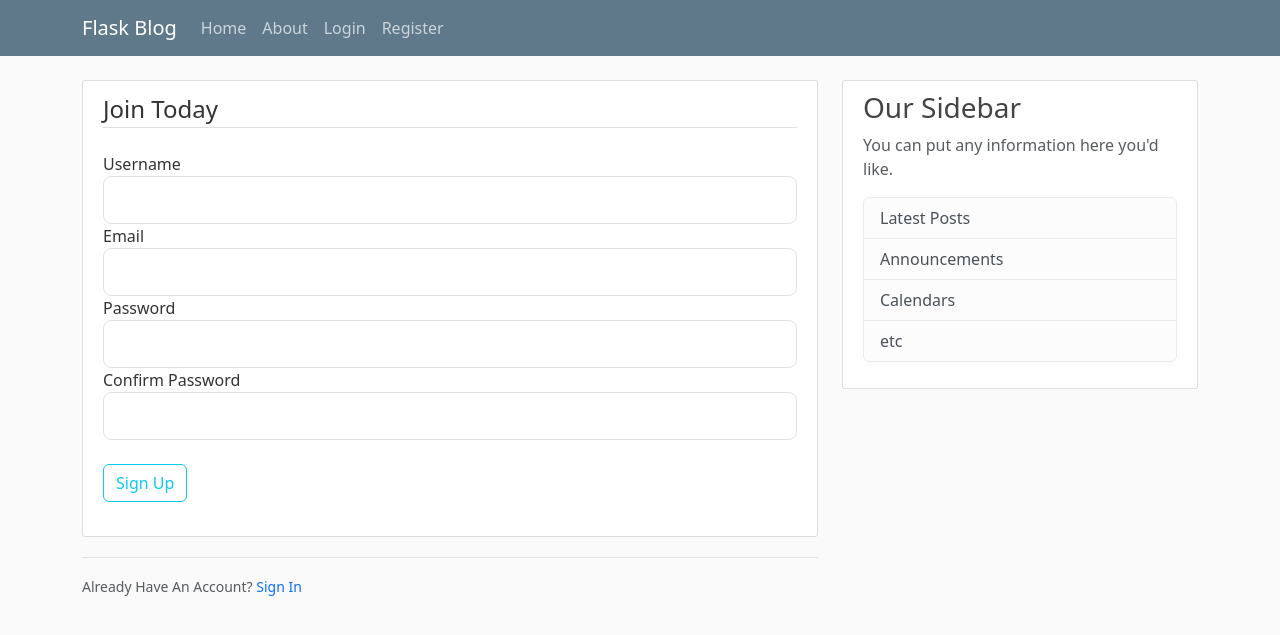
After one commit to Ussf-nassrallah/flask_blog, a Flask app: page /register in a window 1280 px wide. The commit adds this page. Shown: the top 635 px of the page. Run offline with Flask 3, Linux system fonts and the light colour scheme; some libraries are stand-ins or nearby versions.

Commit message:
Forms and User Input

```diff
--- a/app.py
+++ b/app.py
@@ -1,5 +1,8 @@
-from flask import Flask, render_template, url_for
+from flask import Flask, render_template, url_for, flash, redirect
+from forms import RegistrationForm, LoginForm
 app = Flask(__name__)
+
+app.config['SECRET_KEY'] = '6dc4a7059cf17118fafe84a7815dc063'
 
 posts = [
 	{
@@ -22,15 +25,36 @@ posts = [
 	}
 ]
 
-# home page
 @app.route("/")
 def home():
 	return render_template('home.html', posts=posts)
 
-# about page
 @app.route("/about")
 def about():
 	return render_template('about.html', title='about')
 
+@app.route("/register", methods=['GET', 'POST'])
+def register():
+	form = RegistrationForm()
+
+	if form.validate_on_submit():
+		flash(f'Account created for {form.username.data}!', 'success')
+		return redirect(url_for('home'))
+
+	return render_template('register.html', title='register', form=form)
+
+@app.route("/login", methods=['GET', 'POST'])
+def login():
+	form = LoginForm()
+
+	if form.validate_on_submit():
+		if form.email.data == 'admin@blog.com' and form.password.data == 'password':
+			flash('You have been logged in!', 'success')
+			return redirect(url_for('home'))
+		else:
+			flash('Login Unsuccessful. Please check email and password', 'danger')
+
+	return render_template('login.html', title='login', form=form)
+
 if __name__ == '__main__':
 	app.run(debug=True)
--- /dev/null
+++ b/forms.py
@@ -0,0 +1,28 @@
+""" Authentication Model """
+
+from flask_wtf import FlaskForm
+from wtforms import StringField, PasswordField, SubmitField, BooleanField
+from wtforms.validators import DataRequired, Length, Email, EqualTo
+
+
+class RegistrationForm(FlaskForm):
+  """ RegistrationForm Class that let's user for creating a new account """
+  username = StringField('Username',
+                         validators=[DataRequired(), Length(min=5, max=20)])
+  email = StringField('Email',
+                      validators=[DataRequired(), Email()])
+  password = PasswordField('Password',
+                           validators=[DataRequired()])
+  confirm_password = PasswordField('Confirm Password',
+                           validators=[DataRequired(), EqualTo('password')])
+  submit = SubmitField('Sign Up')
+
+
+class LoginForm(FlaskForm):
+  """ LoginForm Class that let's user to access to thir account """
+  email = StringField('Email',
+                      validators=[DataRequired(), Email()])
+  password = PasswordField('Password',
+                           validators=[DataRequired()])
+  remember = BooleanField('Remember Me')
+  submit = SubmitField('Login')
--- a/templates/layout.html
+++ b/templates/layout.html
@@ -21,13 +21,13 @@
 				</button>
 				<div class="collapse navbar-collapse" id="navbarToggle">
 					<div class="navbar-nav mr-auto">
-						<a class="nav-item nav-link" href="/">Home</a>
-						<a class="nav-item nav-link" href="/about">About</a>
+						<a class="nav-item nav-link" href="{{ url_for('home') }}">Home</a>
+						<a class="nav-item nav-link" href="{{ url_for('about') }}">About</a>
 					</div>
 					<!-- Navbar Right Side -->
 					<div class="navbar-nav">
-						<a class="nav-item nav-link" href="/login">Login</a>
-						<a class="nav-item nav-link" href="/register">Register</a>
+						<a class="nav-item nav-link" href="{{ url_for('login') }}">Login</a>
+						<a class="nav-item nav-link" href="{{ url_for('register') }}">Register</a>
 					</div>
 				</div>
 			</div>
@@ -36,6 +36,17 @@
 	<main role="main" class="container">
 		<div class="row">
 			<div class="col-md-8">
+
+				{% with messages = get_flashed_messages(with_categories=True) %}
+					{% if messages %}
+						{% for category, message in messages %}
+							<div class='alert alert-{{ category }}'>
+								{{ message }}
+							</div>
+						{% endfor %}
+					{% endif %}
+				{% endwith %}
+
 				{% block content %}{% endblock %}
 			</div>
 			<div class="col-md-4">
@@ -53,6 +64,9 @@
 			</div>
 		</div>
 	</main>
-	<script src="https://cdn.jsdelivr.net/npm/bootstrap@5.3.2/dist/js/bootstrap.bundle.min.js" integrity="sha384-C6RzsynM9kWDrMNeT87bh95OGNyZPhcTNXj1NW7RuBCsyN/o0jlpcV8Qyq46cDfL" crossorigin="anonymous"></script>
+	<!-- Add jQuery (Make sure it comes before Bootstrap JS) -->
+	<script src="https://code.jquery.com/jquery-3.6.0.min.js"></script>
+	<!-- Add Bootstrap JS -->
+	<script src="https://maxcdn.bootstrapcdn.com/bootstrap/4.5.2/js/bootstrap.min.js"></script>
 </body>
 </html>
--- /dev/null
+++ b/templates/register.html
@@ -0,0 +1,72 @@
+{% extends "layout.html" %}
+{% block content %}
+    <div class="content-section">
+        <form method="POST" action="" novalidate>
+            {{ form.hidden_tag() }}
+            <fieldset class="form-group">
+                <legend class="border-bottom mb-4">Join Today</legend>
+                <div class="form-group">
+                    {{ form.username.label(class="form-control-label") }}
+
+                    {% if form.username.errors %}
+                        {{ form.username(class="form-control form-control-lg is-invalid") }}
+                        <div class="invalid-feedback">
+                            {% for error in form.username.errors %}
+                                <span>{{ error }}</span>
+                            {% endfor %}
+                        </div>
+                    {% else %}
+                        {{ form.username(class="form-control form-control-lg") }}
+                    {% endif %}
+                </div>
+                <div class="form-group">
+                    {{ form.email.label(class="form-control-label") }}
+                    {% if form.email.errors %}
+                        {{ form.email(class="form-control form-control-lg is-invalid") }}
+                        <div class="invalid-feedback">
+                            {% for error in form.email.errors %}
+                                <span>{{ error }}</span>
+                            {% endfor %}
+                        </div>
+                    {% else %}
+                        {{ form.email(class="form-control form-control-lg") }}
+                    {% endif %}
+                </div>
+                <div class="form-group">
+                    {{ form.password.label(class="form-control-label") }}
+                    {% if form.password.errors %}
+                        {{ form.password(class="form-control form-control-lg is-invalid") }}
+                        <div class="invalid-feedback">
+                            {% for error in form.password.errors %}
+                                <span>{{ error }}</span>
+                            {% endfor %}
+                        </div>
+                    {% else %}
+                        {{ form.password(class="form-control form-control-lg") }}
+                    {% endif %}
+                </div>
+                <div class="form-group">
+                    {{ form.confirm_password.label(class="form-control-label") }}
+                    {% if form.confirm_password.errors %}
+                        {{ form.confirm_password(class="form-control form-control-lg is-invalid") }}
+                        <div class="invalid-feedback">
+                            {% for error in form.confirm_password.errors %}
+                                <span>{{ error }}</span>
+                            {% endfor %}
+                        </div>
+                    {% else %}
+                        {{ form.confirm_password(class="form-control form-control-lg") }}
+                    {% endif %}
+                </div>
+            </fieldset>
+            <div class="form-group">
+                {{ form.submit(class="btn btn-outline-info my-4") }}
+            </div>
+        </form>
+    </div>
+    <div class="border-top pt-3">
+        <small class="text-muted">
+            Already Have An Account? <a class="ml-2" href="{{ url_for('login') }}">Sign In</a>
+        </small>
+    </div>
+{% endblock content %}
```
Also changed, not shown: templates/login.html (added, +52 -0 lines).
